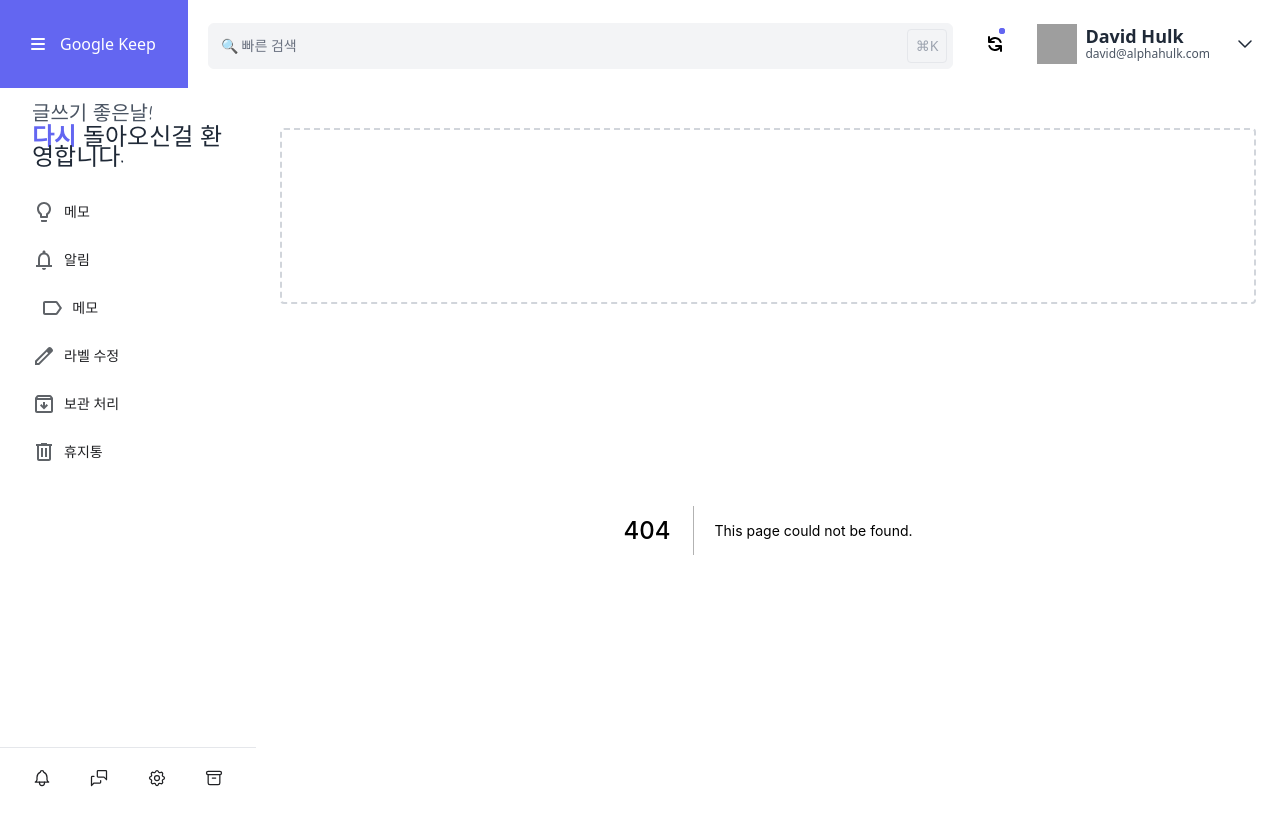
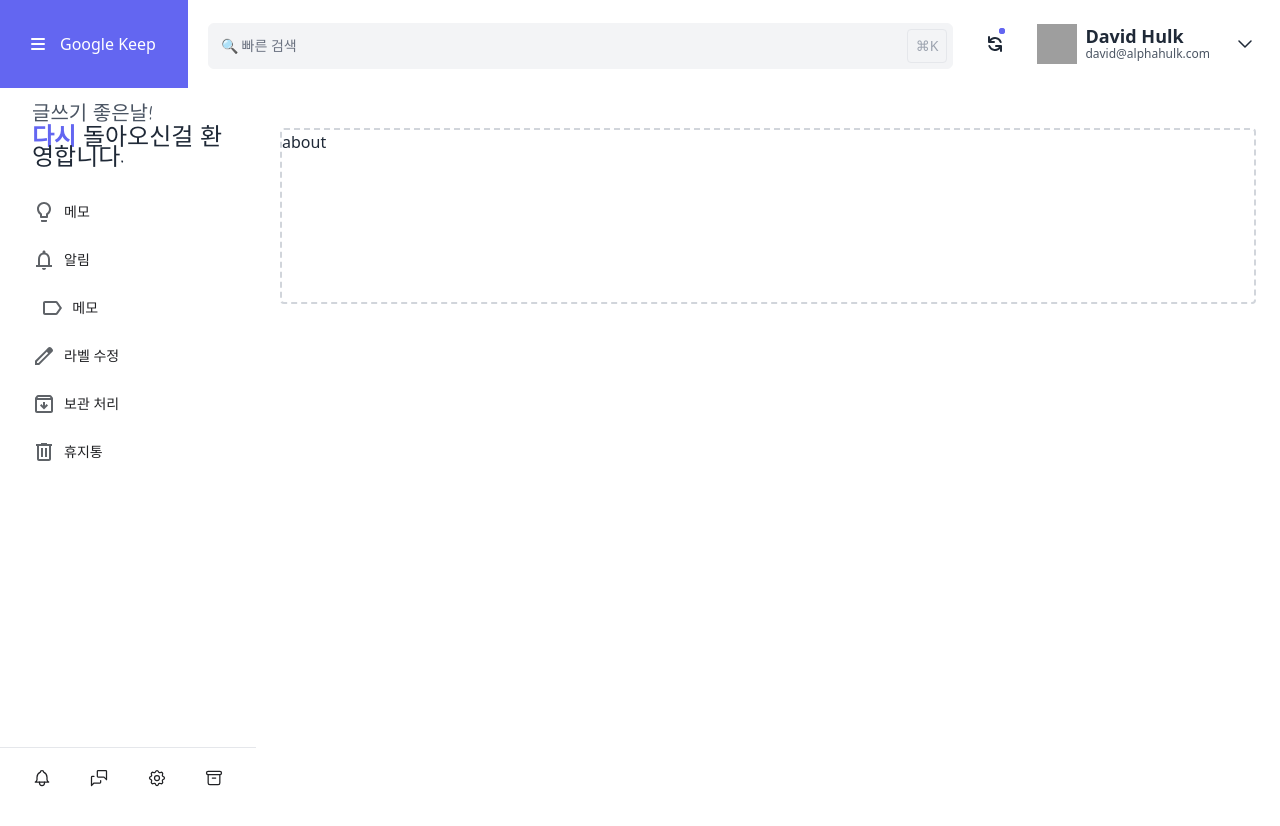
Before and after one commit to rukeni/clone-google-keep, a Next.js app: page /about in a window 1280 px wide. Before the commit this address had no page. Shown: the top 826 px of the page. After the commit the page ends 800 px from the top, so only its background shows below. Built offline with nearby package versions, Linux system fonts and the light colour scheme; grey boxes are pictures that could not be loaded; a web font is replaced by a local one.

Commit message:
Chore: husky 테스트

```diff
--- a/package.json
+++ b/package.json
@@ -9,7 +9,9 @@
     "start": "next start",
     "lint": "next lint",
     "serve": "serve ./out",
-    "build:export": "next build && next export"
+    "test": "echo hello",
+    "build:export": "next build && next export",
+    "prepare": "husky install"
   },
   "repository": {
     "type": "git",
@@ -40,6 +42,7 @@
     "eslint-config-prettier": "^8.5.0",
     "eslint-plugin-prettier": "^4.0.0",
     "eslint-plugin-simple-import-sort": "^7.0.0",
+    "husky": "^7.0.4",
     "postcss": "^8.4.12",
     "postcss-100vh-fix": "^1.0.2",
     "postcss-flexbugs-fixes": "^5.0.2",
--- /dev/null
+++ b/pages/about.tsx
@@ -0,0 +1,7 @@
+import React from 'react';
+
+const about = () => {
+  return <div>about</div>;
+};
+
+export default about;
```
Also changed, not shown: 2 other files (tests, documents, lock files or other folders).
